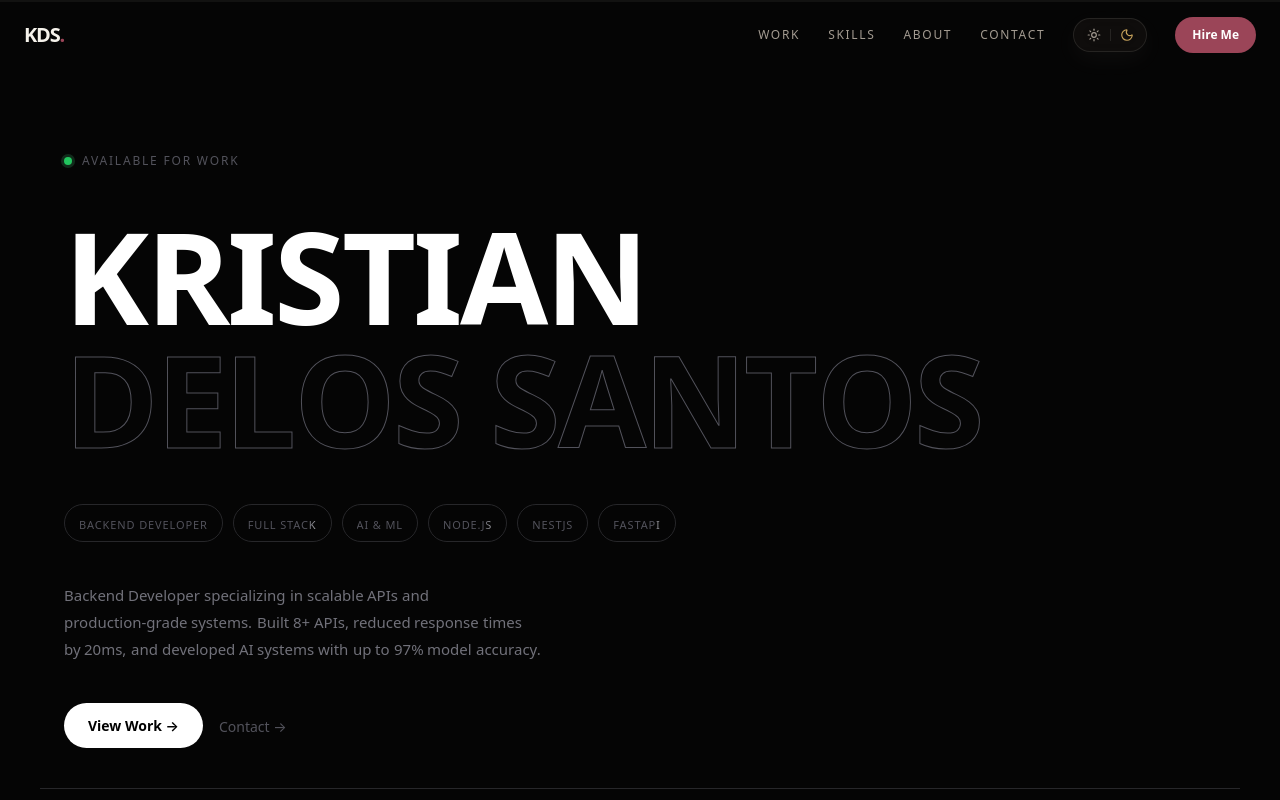
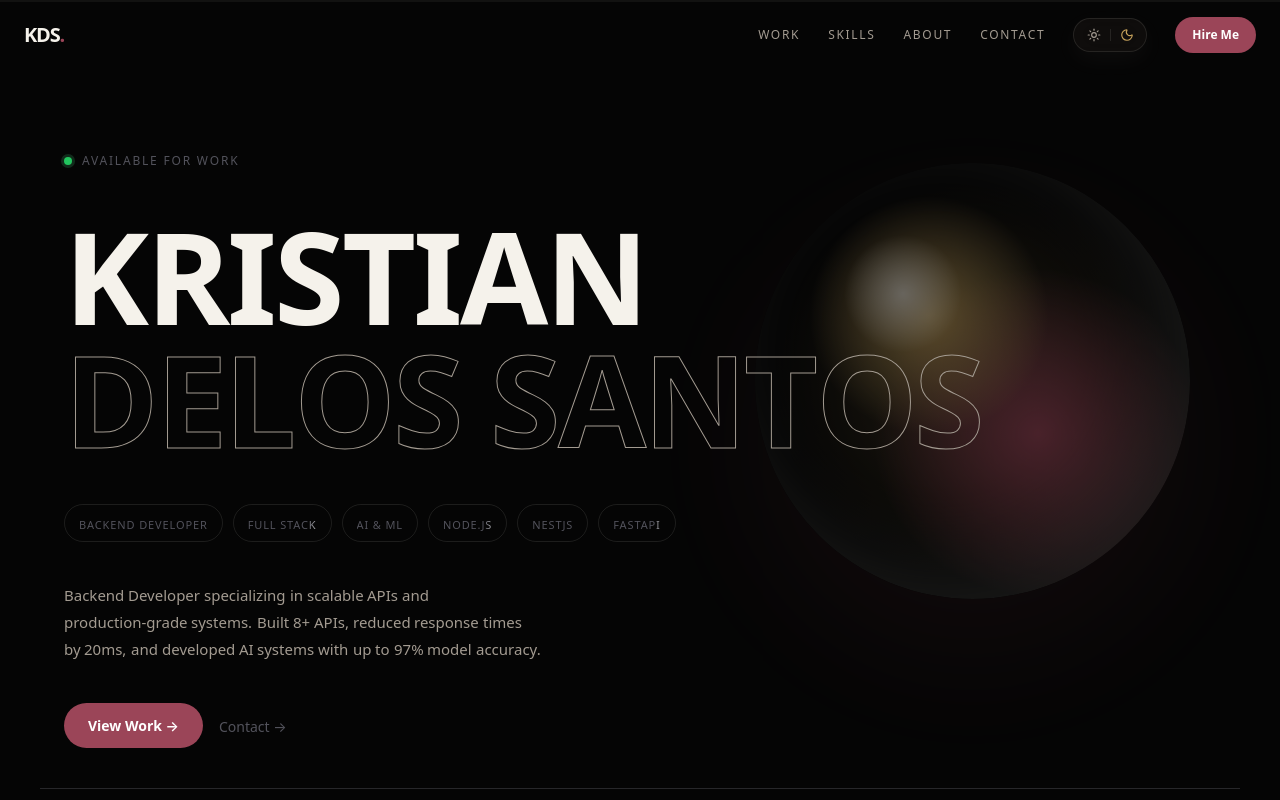
Before and after one commit to Kay-c1/newport, a Next.js app: page / in a window 1280 px wide. Both pictures are taken after a click on the button "Switch to dark mode". Shown: the top 800 px of the page. Built offline with nearby package versions, Linux system fonts and the light colour scheme.

Commit message:
feat: add light theme hero and scroll parallax

```diff
--- a/components/Hero.tsx
+++ b/components/Hero.tsx
@@ -6,8 +6,7 @@ import CountUp from "./CountUp"
 
 export default function Hero() {
   return (
-    <section
-      style={{
+    <section id="hero" className="relative overflow-hidden" style={{
         minHeight: "100vh",
         display: "flex",
         flexDirection: "column",
@@ -15,7 +14,10 @@ export default function Hero() {
         paddingTop: "72px",
       }}
     >
+      <div className="hero-orb" aria-hidden="true" />
+      <div className="relative z-10">
       <div
+        className="hero-meta"
         style={{
           maxWidth: "1200px",
           margin: "0 auto",
@@ -87,7 +89,7 @@ export default function Hero() {
               fontWeight: 900,
               lineHeight: 0.9,
               letterSpacing: "-3px",
-              color: "white",
+              color: "var(--text)",
               textTransform: "uppercase",
               fontFamily: "inherit",
             }}
@@ -108,7 +110,7 @@ export default function Hero() {
               lineHeight: 0.9,
               letterSpacing: "-3px",
               color: "transparent",
-              WebkitTextStroke: "1px #52525b",
+              WebkitTextStroke: "1px var(--muted)",
               textTransform: "uppercase",
               fontFamily: "inherit",
             }}
@@ -135,7 +137,7 @@ export default function Hero() {
             <span
               key={tag.text}
               style={{
-                border: "1px solid #27272a",
+                border: "1px solid var(--border)",
                 padding: "6px 14px",
                 borderRadius: "999px",
                 animation: "fadeIn 0.5s ease forwards",
@@ -171,7 +173,7 @@ export default function Hero() {
             direction="bottom"
             stepDuration={0.3}
             style={{
-              color: "#71717a",
+              color: "var(--muted)",
               fontSize: "15px",
               maxWidth: "480px",
               lineHeight: 1.8,
@@ -195,8 +197,8 @@ export default function Hero() {
               display: "inline-flex",
               alignItems: "center",
               gap: "8px",
-              backgroundColor: "white",
-              color: "black",
+              backgroundColor: "var(--maroon)",
+              color: "#fff",
               padding: "12px 24px",
               borderRadius: "999px",
               fontSize: "14px",
@@ -205,10 +207,10 @@ export default function Hero() {
               transition: "background 0.2s",
             }}
             onMouseEnter={(e) =>
-              (e.currentTarget.style.backgroundColor = "#e4e4e7")
+              (e.currentTarget.style.backgroundColor = "var(--gold)")
             }
             onMouseLeave={(e) =>
-              (e.currentTarget.style.backgroundColor = "white")
+              (e.currentTarget.style.backgroundColor = "var(--maroon)")
             }
           >
             View Work →
@@ -232,6 +234,7 @@ export default function Hero() {
             />
           </a>
         </div>
+      </div>
       </div>
 
       {/* Stats Bar */}
```
